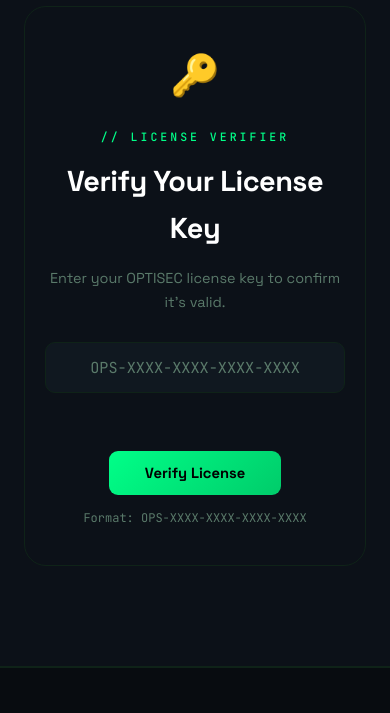
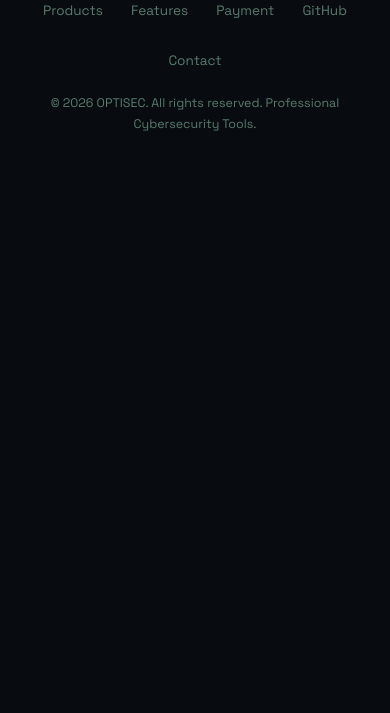
Before and after one commit to OptisecDev/optisec-wifi-monitor, a plain HTML site: page sales/index.html in a window 390 px wide. Shown: the part 9583-10296 px from the top of the page. After the commit the page ends 9753 px from the top, so only its background shows below. Drawn offline with Linux system fonts and the light colour scheme.

Commit message:
security: remove fake license verifier from sales page
The sales-page "License Verifier" only checked key format via regex
and had no backend lookup against actually-issued licenses, so any
string of the right shape ("OPS-XXXX-XXXX-XXXX-XXXX") showed as
"Valid" - giving customers/support false assurance and providing no
real anti-piracy value. A true fix needs a server-side key database,
which is new infrastructure beyond this repo's scope; removing the
misleading widget is the honest fix until that exists.

Co-Authored-By: Claude Sonnet 5 <noreply@anthropic.com>

```diff
--- a/sales/index.html
+++ b/sales/index.html
@@ -780,75 +780,6 @@
     .testi-role { font-size: 0.75rem; color: var(--muted); }
 
     /* ══════════════════════════════════════════
-       LICENSE VERIFIER
-    ══════════════════════════════════════════ */
-    .verifier-box {
-      background: var(--bg2);
-      border: 1px solid var(--border);
-      border-radius: 22px;
-      padding: 54px 48px;
-      max-width: 640px;
-      margin: 0 auto;
-      text-align: center;
-    }
-
-    .verifier-icon { font-size: 2.5rem; margin-bottom: 18px; }
-
-    .verifier-input-wrap {
-      position: relative;
-      margin: 28px 0 16px;
-    }
-
-    .verifier-input {
-      width: 100%;
-      padding: 14px 20px;
-      background: var(--bg3);
-      border: 1px solid var(--border);
-      border-radius: 10px;
-      color: var(--green);
-      font-family: 'JetBrains Mono', monospace;
-      font-size: 0.95rem;
-      letter-spacing: 1px;
-      text-align: center;
-      transition: border-color 0.2s, box-shadow 0.2s;
-      outline: none;
-    }
-    .verifier-input::placeholder { color: var(--muted); letter-spacing: 0; }
-    .verifier-input:focus { border-color: rgba(0,255,136,0.4); box-shadow: 0 0 0 3px rgba(0,255,136,0.08); }
-    .verifier-input.valid   { border-color: var(--green); }
-    .verifier-input.invalid { border-color: var(--red); }
-
-    .verifier-msg {
-      min-height: 22px;
-      font-size: 0.85rem;
-      font-weight: 600;
-      margin-bottom: 20px;
-    }
-    .verifier-msg.ok  { color: var(--green); }
-    .verifier-msg.err { color: var(--red); }
-
-    .btn-verify {
-      padding: 13px 36px;
-      background: linear-gradient(135deg, var(--green), var(--green-dim));
-      color: #000;
-      font-family: inherit;
-      font-weight: 700;
-      font-size: 0.92rem;
-      border: none;
-      border-radius: 9px;
-      cursor: pointer;
-      transition: all 0.25s;
-    }
-    .btn-verify:hover { box-shadow: 0 0 28px rgba(0,255,136,0.35); transform: translateY(-1px); }
-
-    .verifier-hint {
-      margin-top: 14px;
-      font-family: 'JetBrains Mono', monospace;
-      font-size: 0.75rem;
-      color: var(--muted);
-    }
-
-    /* ══════════════════════════════════════════
        FOOTER
     ══════════════════════════════════════════ */
     footer {
@@ -889,7 +820,6 @@
     ══════════════════════════════════════════ */
     @media (max-width: 640px) {
       .payment-wrap { padding: 32px 20px; }
-      .verifier-box { padding: 36px 20px; }
       .stats-bar { gap: 28px; }
     }
   </style>
@@ -903,7 +833,6 @@
     <a href="#products"   data-en="Products"    data-ar="المنتجات">Products</a>
     <a href="#features"   data-en="Features"    data-ar="المميزات">Features</a>
     <a href="#payment"    data-en="Payment"     data-ar="الدفع">Payment</a>
-    <a href="#verify"     data-en="Verify"      data-ar="التحقق">Verify</a>
   </div>
   <div class="nav-right">
     <button class="btn-lang" id="langBtn" onclick="toggleLang()">العربية</button>
@@ -1296,37 +1225,6 @@
   </div>
 </div>
 
-<!-- ══ LICENSE VERIFIER ══════════════════════════════════════════ -->
-<div style="background:var(--bg2); border-top:1px solid var(--border); border-bottom:1px solid var(--border); padding:100px 24px;" id="verify">
-  <div class="verifier-box reveal">
-    <div class="verifier-icon">🔑</div>
-    <div class="section-label mono" style="text-align:center;" data-en="// LICENSE VERIFIER" data-ar="// التحقق من الترخيص">// LICENSE VERIFIER</div>
-    <h2 class="section-title" style="margin-top:10px;" data-en="Verify Your License Key" data-ar="تحقق من مفتاح الترخيص">Verify Your License Key</h2>
-    <p style="font-size:0.9rem; color:var(--muted); margin-top:8px;"
-       data-en="Enter your OPTISEC license key to confirm it's valid."
-       data-ar="أدخل مفتاح ترخيص OPTISEC للتأكد من صحته.">
-      Enter your OPTISEC license key to confirm it's valid.
-    </p>
-
-    <div class="verifier-input-wrap">
-      <input
-        class="verifier-input mono"
-        id="licenseInput"
-        type="text"
-        placeholder="OPS-XXXX-XXXX-XXXX-XXXX"
-        maxlength="24"
-        oninput="onLicenseInput(this)"
-      />
-    </div>
-
-    <div class="verifier-msg" id="licenseMsg"></div>
-
-    <button class="btn-verify" onclick="verifyLicense()" data-en="Verify License" data-ar="تحقق من الترخيص">Verify License</button>
-
-    <p class="verifier-hint" data-en="Format: OPS-XXXX-XXXX-XXXX-XXXX" data-ar="الصيغة: OPS-XXXX-XXXX-XXXX-XXXX">Format: OPS-XXXX-XXXX-XXXX-XXXX</p>
-  </div>
-</div>
-
 <!-- ══ FOOTER ══════════════════════════════════════════ -->
 <footer>
   <div class="footer-logo">OPTI<span>SEC</span></div>
@@ -1334,7 +1232,6 @@
     <a href="#products" data-en="Products"    data-ar="المنتجات">Products</a>
     <a href="#features" data-en="Features"    data-ar="المميزات">Features</a>
     <a href="#payment"  data-en="Payment"     data-ar="الدفع">Payment</a>
-    <a href="#verify"   data-en="Verify"      data-ar="التحقق">Verify</a>
     <a href="https://github.com/ahssanali84syber-boop" target="_blank" rel="noopener">GitHub</a>
     <a href="mailto:ahssanali84.syber@gmail.com" data-en="Contact" data-ar="تواصل معنا">Contact</a>
   </div>
@@ -1375,41 +1272,6 @@ function copyAddr(id, btn) {
   });
 }
 
-/* ── License verifier ─────────────────────────── */
-const LICENSE_RE = /^OPS-[A-Z0-9]{4}-[A-Z0-9]{4}-[A-Z0-9]{4}-[A-Z0-9]{4}$/;
-
-function onLicenseInput(input) {
-  input.value = input.value.toUpperCase();
-  input.classList.remove('valid', 'invalid');
-  document.getElementById('licenseMsg').textContent = '';
-  document.getElementById('licenseMsg').className   = 'verifier-msg';
-}
-
-function verifyLicense() {
-  const input = document.getElementById('licenseInput');
-  const msg   = document.getElementById('licenseMsg');
-  const key   = input.value.trim();
-
-  if (LICENSE_RE.test(key)) {
-    input.classList.add('valid');
-    msg.className   = 'verifier-msg ok';
-    msg.textContent = lang === 'ar'
-      ? '✓ مفتاح ترخيص صحيح'
-      : '✓ Valid license key format';
-  } else {
-    input.classList.add('invalid');
-    msg.className   = 'verifier-msg err';
-    msg.textContent = lang === 'ar'
-      ? '✗ صيغة غير صحيحة — يجب أن تكون: OPS-XXXX-XXXX-XXXX-XXXX'
-      : '✗ Invalid format — expected: OPS-XXXX-XXXX-XXXX-XXXX';
-  }
-}
-
-/* allow Enter key */
-document.getElementById('licenseInput').addEventListener('keydown', e => {
-  if (e.key === 'Enter') verifyLicense();
-});
-
 /* ── Scroll reveal ────────────────────────────── */
 const observer = new IntersectionObserver(entries => {
   entries.forEach(entry => {
```
